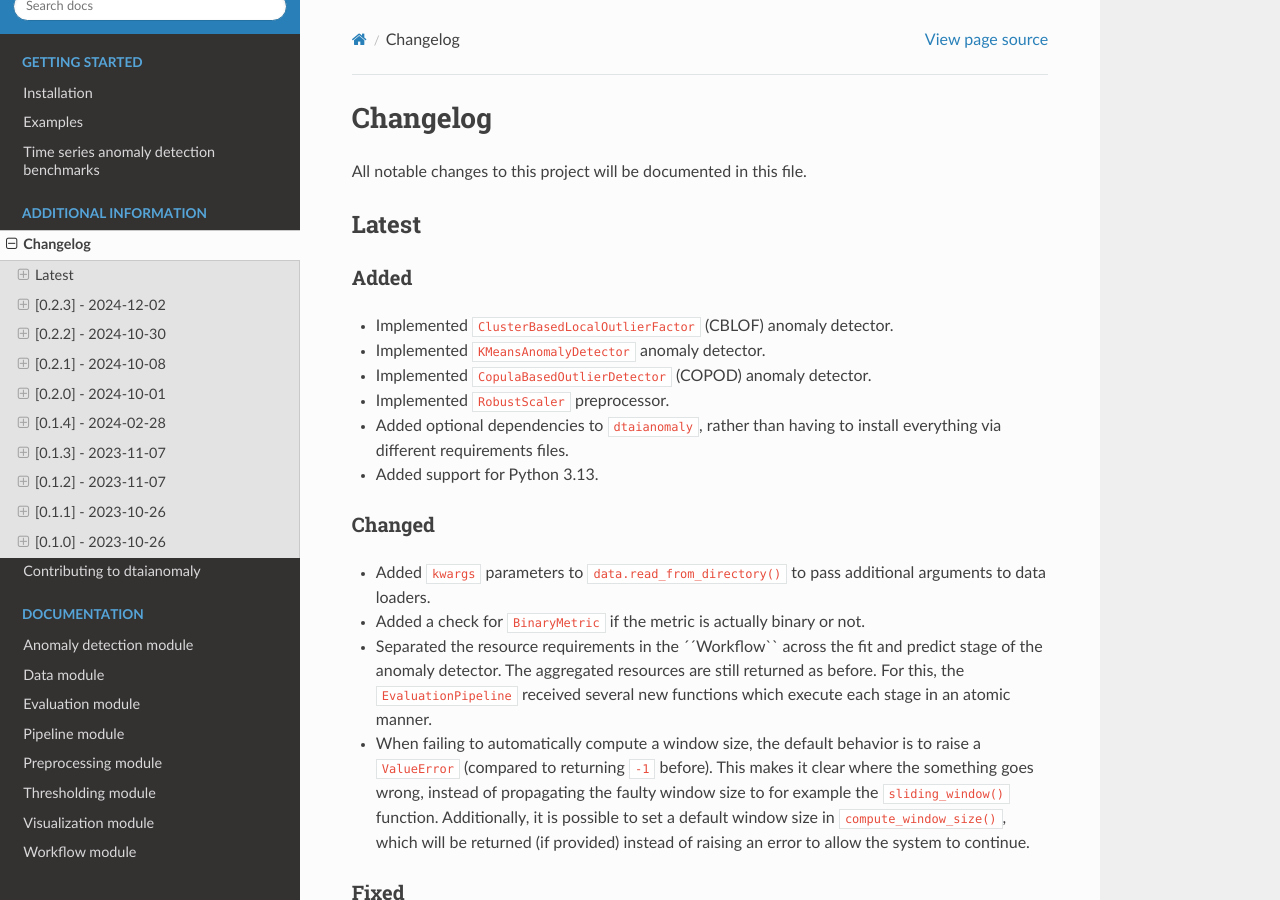
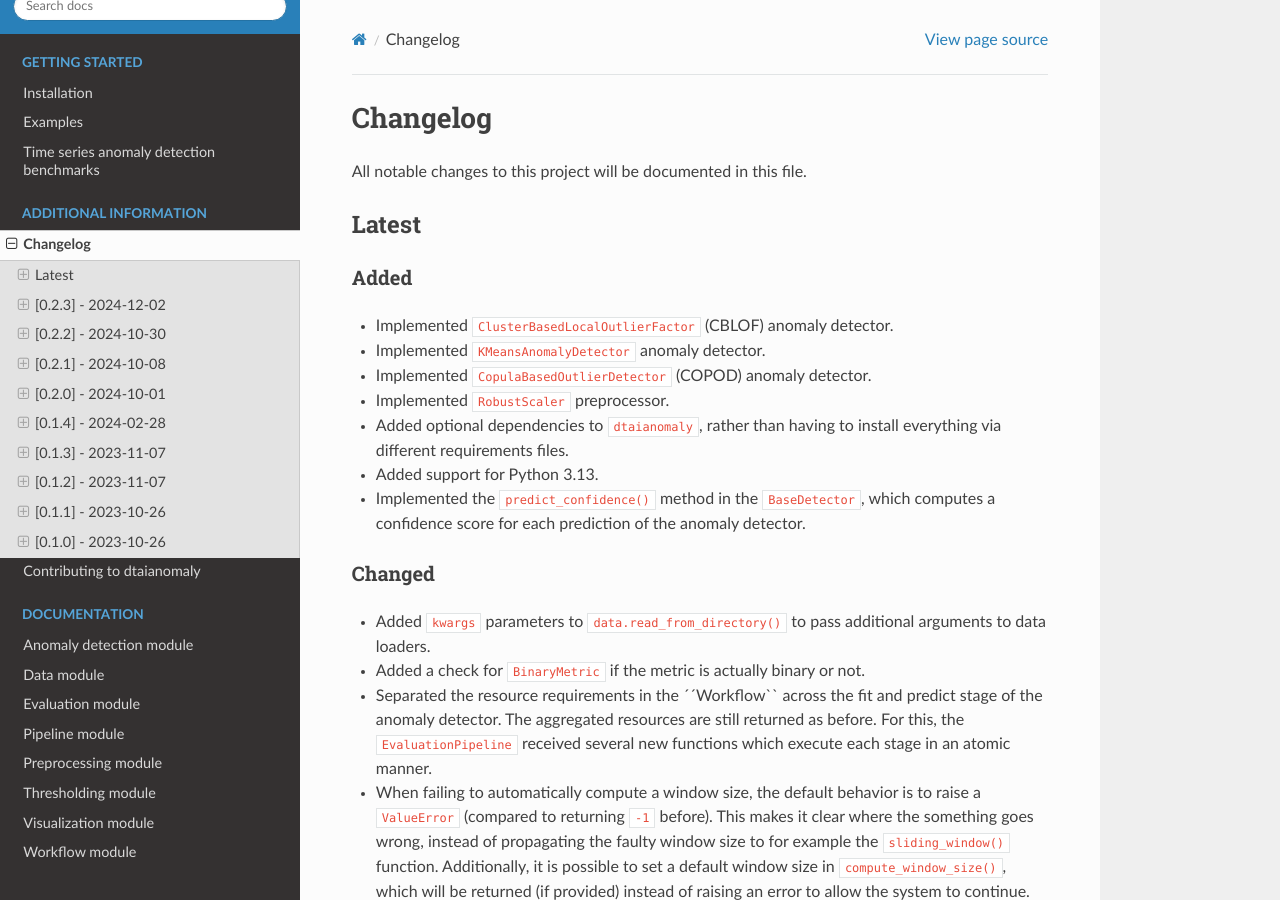
Before and after one commit to guillaumeme/dtaianomaly, a Sphinx documentation site: the page built from docs/additional_information/changelog.rst, in a window 1280 px wide and 900 px high. Built offline with Sphinx 7.4.7 and the Read the Docs theme 3.1.0, drawn with Linux system fonts in a browser that asks for light colours.

Commit message:
Update changelog.rst (#81)

```diff
--- a/docs/additional_information/changelog.rst
+++ b/docs/additional_information/changelog.rst
@@ -16,6 +16,8 @@ Added
 - Added optional dependencies to ``dtaianomaly``, rather than having to install
   everything via different requirements files.
 - Added support for Python 3.13.
+- Implemented the ``predict_confidence()`` method in the ``BaseDetector``, which
+  computes a confidence score for each prediction of the anomaly detector.
 
 Changed
 ^^^^^^^
```
